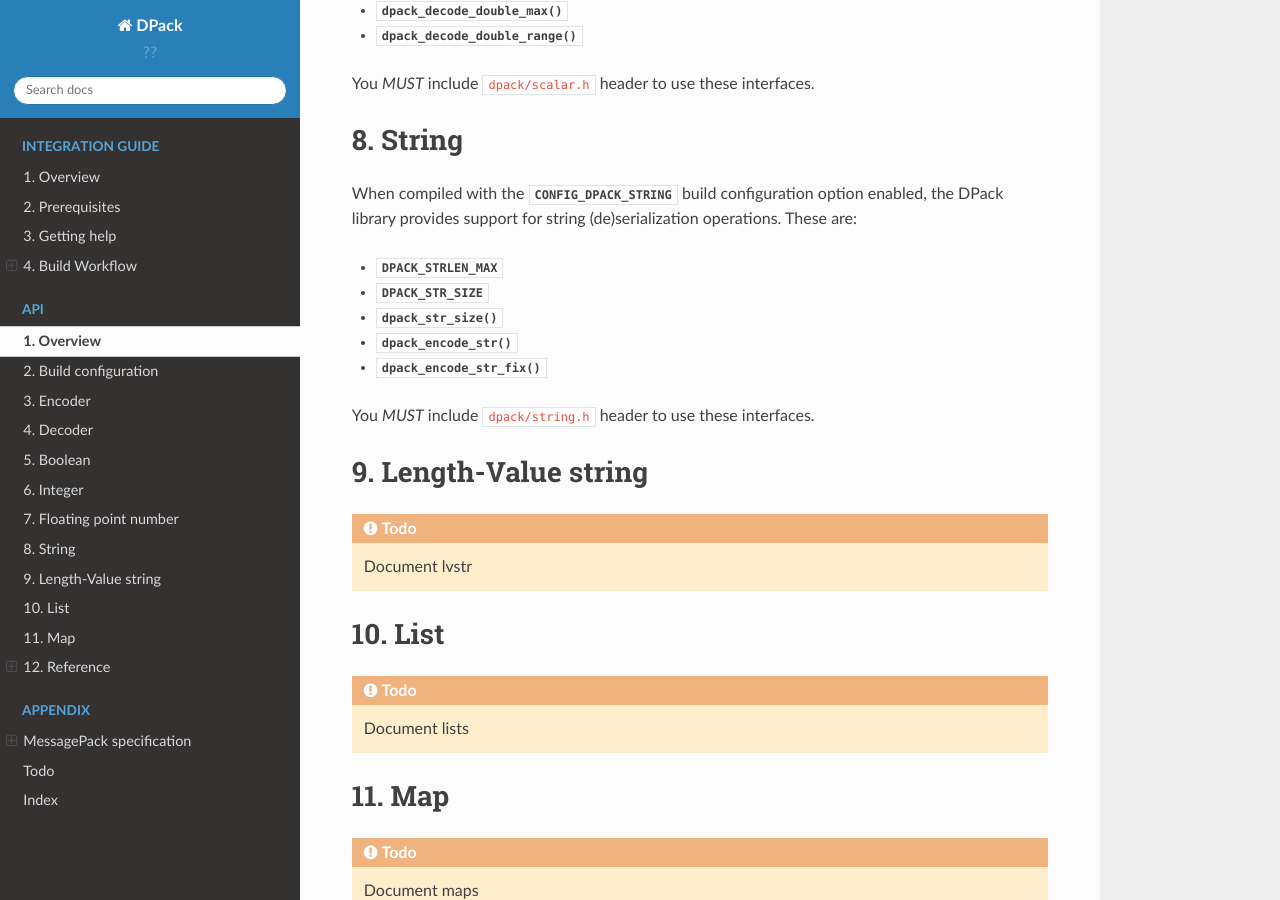
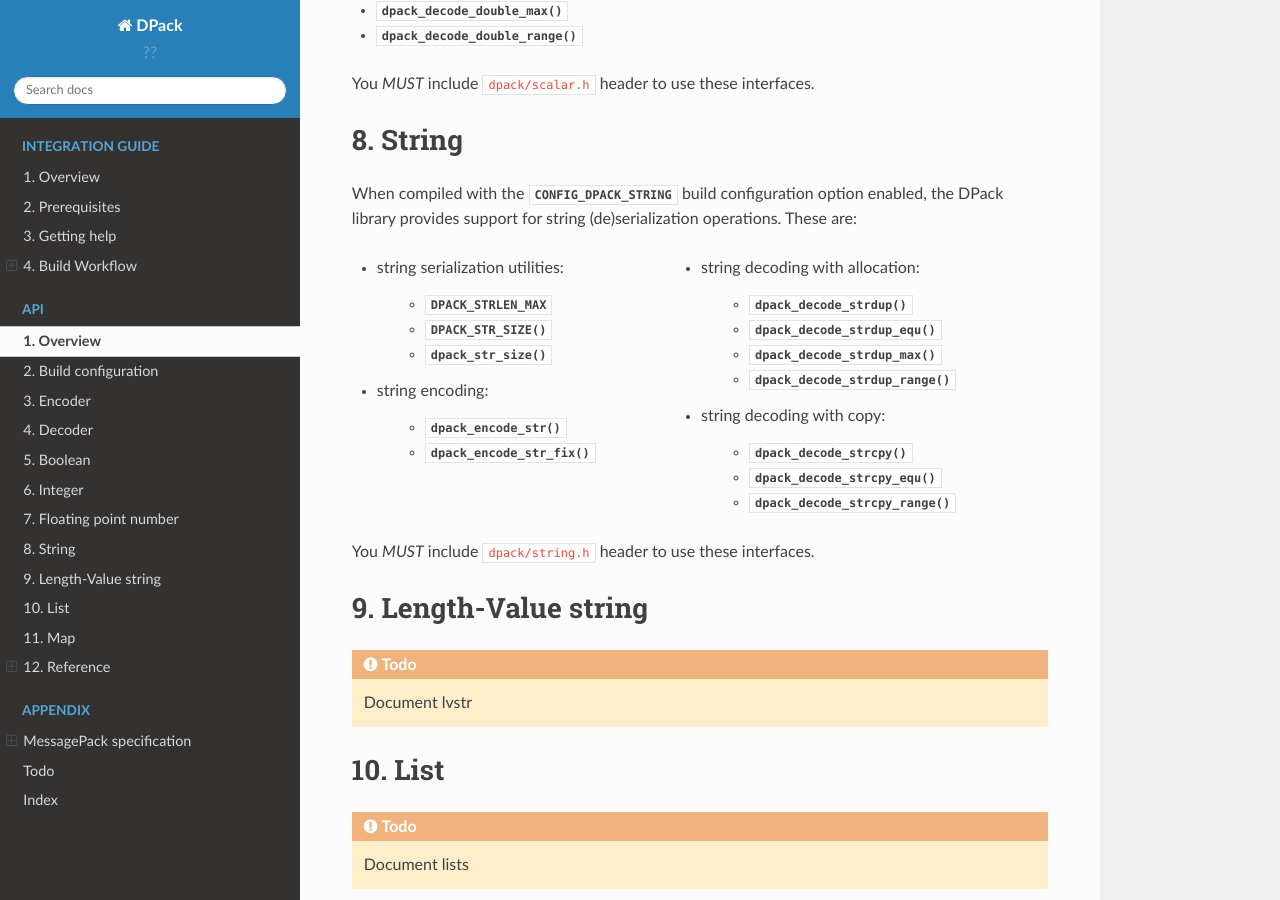
Before and after one commit to grgbr/dpack, a Sphinx documentation site: the page built from sphinx/api.rst, in a window 1280 px wide and 900 px high, scrolled down 4350 px. Built offline with Sphinx 7.4.7 and the Read the Docs theme 2.0.0, drawn with Linux system fonts in a browser that asks for light colours; some of the changed text lies outside the part shown.

Commit message:
string: complete documentation

```diff
--- a/sphinx/api.rst
+++ b/sphinx/api.rst
@@ -50,7 +50,7 @@
 * Decoder_,
 * Boolean_,
 * Integer_,
-* `Floating point number`_
+* `Floating point number`_,
 * String_,
 * `Length-Value string`_,
 * List_,
@@ -279,11 +279,31 @@
 enabled, the DPack library provides support for string (de)serialization
 operations. These are:
 
-* :c:macro:`DPACK_STRLEN_MAX`
-* :c:macro:`DPACK_STR_SIZE`
-* :c:func:`dpack_str_size`
-* :c:func:`dpack_encode_str`
-* :c:func:`dpack_encode_str_fix`
+.. hlist::
+
+   * string serialization utilities:
+
+      * :c:macro:`DPACK_STRLEN_MAX`
+      * :c:macro:`DPACK_STR_SIZE()`
+      * :c:func:`dpack_str_size`
+
+   * string encoding:
+
+      * :c:func:`dpack_encode_str`
+      * :c:func:`dpack_encode_str_fix`
+
+   * string decoding with allocation:
+
+      * :c:func:`dpack_decode_strdup`
+      * :c:func:`dpack_decode_strdup_equ`
+      * :c:func:`dpack_decode_strdup_max`
+      * :c:func:`dpack_decode_strdup_range`
+
+   * string decoding with copy:
+
+      * :c:func:`dpack_decode_strcpy`
+      * :c:func:`dpack_decode_strcpy_equ`
+      * :c:func:`dpack_decode_strcpy_range`
 
 You *MUST* include :file:`dpack/string.h` header to use these interfaces.
 
@@ -696,6 +716,41 @@
 
 .. doxygenfunction:: dpack_decode_int_range
 
+dpack_decode_strdup
+*******************
+
+.. doxygenfunction:: dpack_decode_strdup
+
+dpack_decode_strdup_equ
+***********************
+
+.. doxygenfunction:: dpack_decode_strdup_equ
+
+dpack_decode_strdup_max
+***********************
+
+.. doxygenfunction:: dpack_decode_strdup_max
+
+dpack_decode_strdup_range
+*************************
+
+.. doxygenfunction:: dpack_decode_strdup_range
+
+dpack_decode_strcpy
+*******************
+
+.. doxygenfunction:: dpack_decode_strcpy
+
+dpack_decode_strcpy_equ
+***********************
+
+.. doxygenfunction:: dpack_decode_strcpy_equ
+
+dpack_decode_strcpy_range
+*************************
+
+.. doxygenfunction:: dpack_decode_strcpy_range
+
 dpack_decode_uint
 *****************
 
```
Also changed, not shown: 3 other files.
